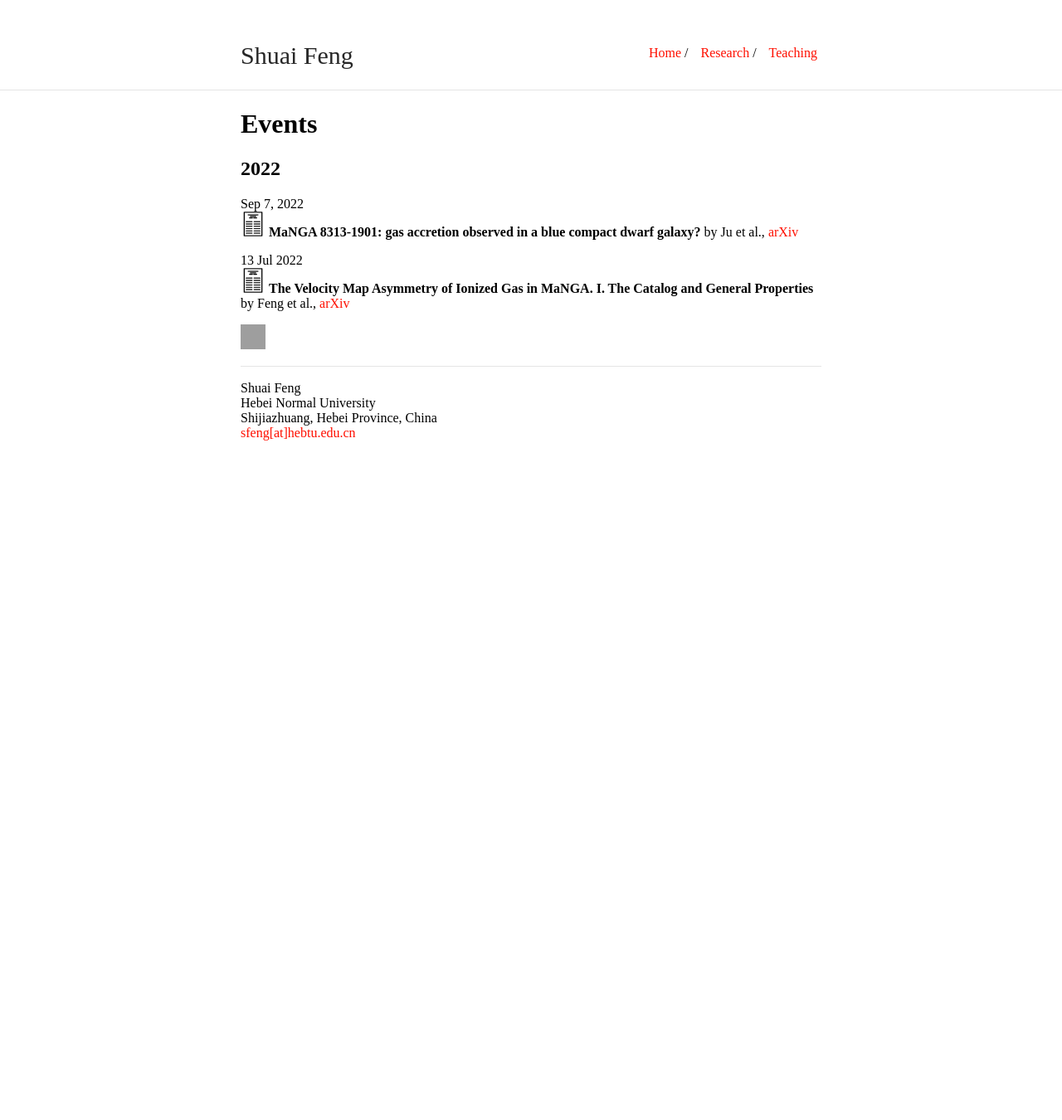
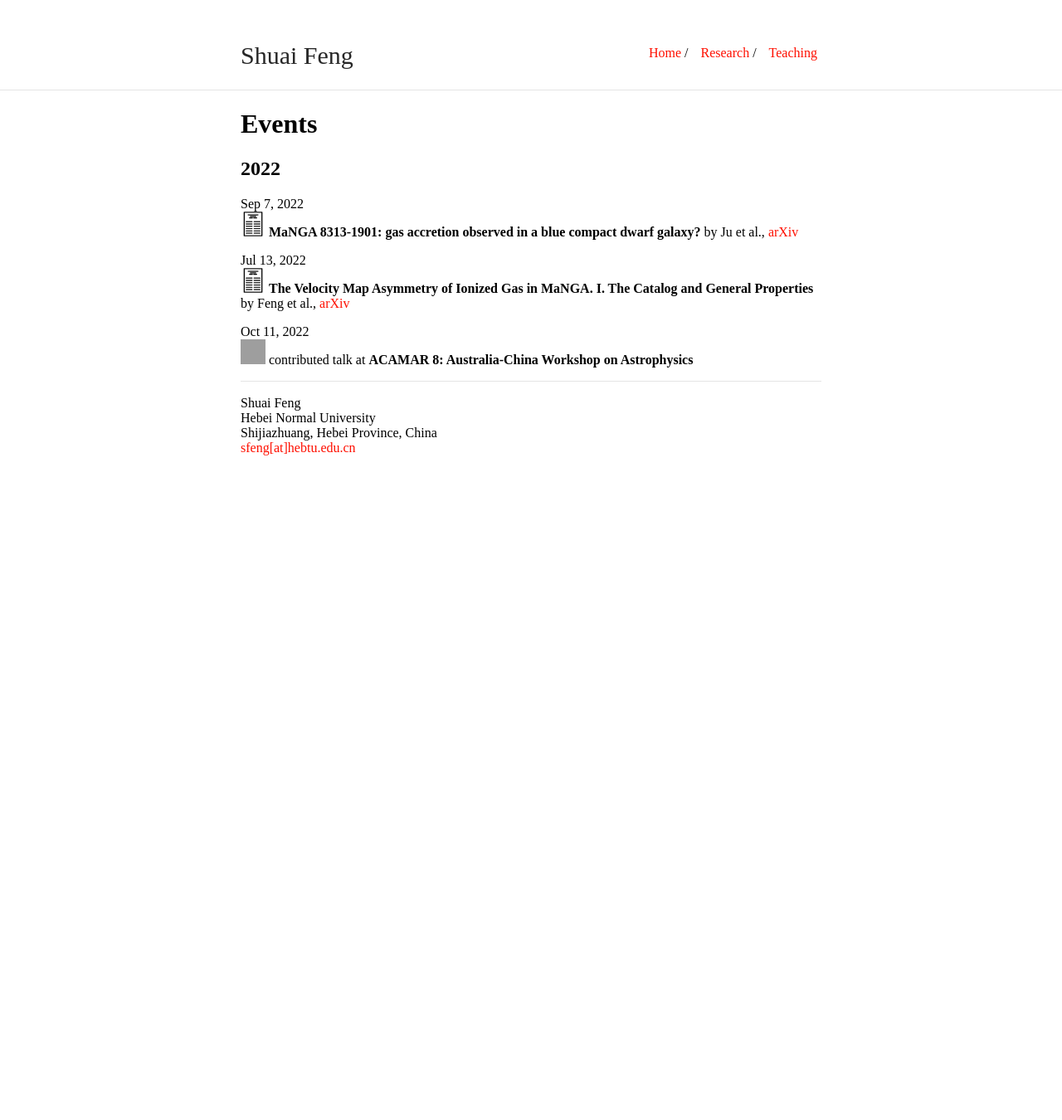
Before and after one commit to fengshuai0210/fengshuai0210.github.io, a Jekyll site: the page built from events.md, in a window 1280 px wide. Shown: the whole page at 83% size. Built offline with Jekyll 4.4.1, drawn with Linux system fonts in a browser that asks for light colours; our own code applies the rules of GitHub Pages for plain Markdown files; grey boxes are pictures that could not be loaded.

Commit message:
Update events.md

```diff
--- a/events.md
+++ b/events.md
@@ -9,7 +9,8 @@ layout: default
 Sep 7, 2022\
 <img src="/image/paper-icon.png" style="width:30px;height:30px;"> **MaNGA 8313-1901: gas accretion observed in a blue compact dwarf galaxy?** by Ju et al., [arXiv](https://arxiv.org/abs/2209.03298)
 
-13 Jul 2022\
+Jul 13, 2022\
 <img src="/image/paper-icon.png" style="width:30px;height:30px;"> **The Velocity Map Asymmetry of Ionized Gas in MaNGA. I. The Catalog and General Properties** by Feng et al., [arXiv](https://arxiv.org/abs/2207.06050)
 
-<img src="/image/talk-icon.png" style="width:30px;height:30px;">
+Oct 11, 2022\
+<img src="/image/talk-icon.png" style="width:30px;height:30px;"> contributed talk at **ACAMAR 8: Australia-China Workshop on Astrophysics**
```
